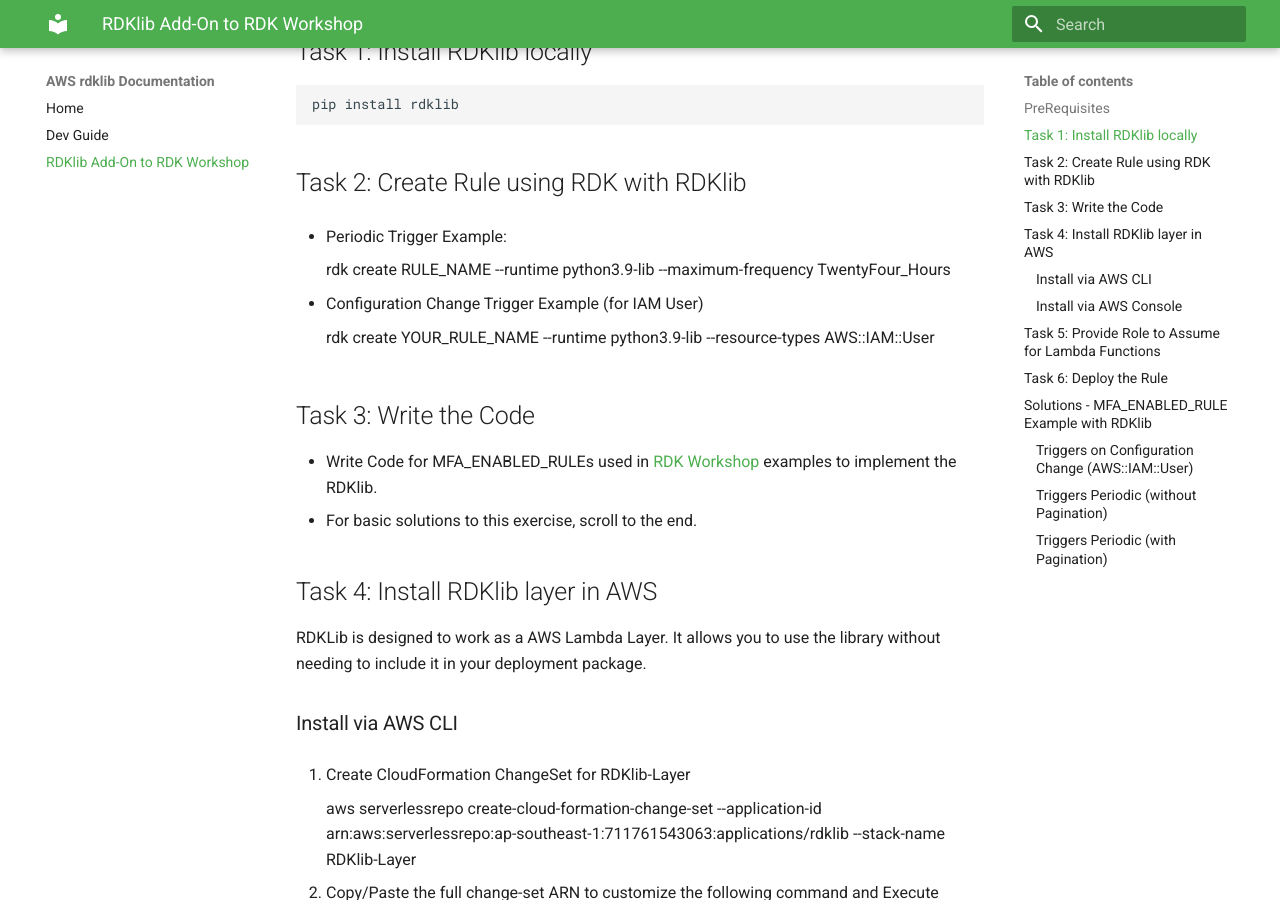
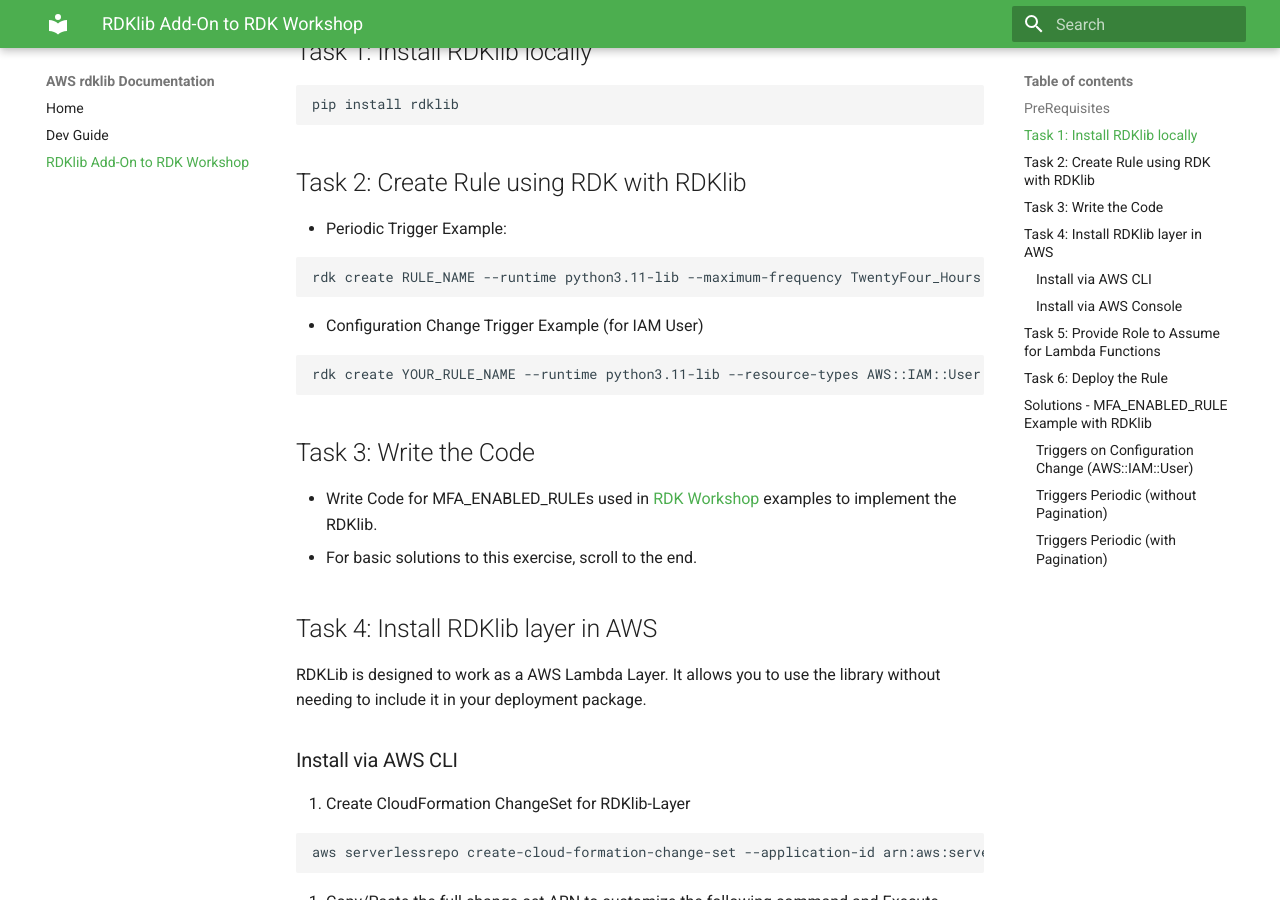
Before and after one commit to awslabs/aws-config-rdklib, an MkDocs documentation site: the page built from docs/rdklib_add_on_to_RDK_Workshop.md, in a window 1280 px wide and 900 px high, scrolled down 640 px. Built offline with MkDocs 1.6.1 and Material for MkDocs 9.7.7, drawn with Linux system fonts in a browser that asks for light colours.

Commit message:
continue shuffling docs around

````diff
--- a/docs/rdklib_add_on_to_RDK_Workshop.md
+++ b/docs/rdklib_add_on_to_RDK_Workshop.md
@@ -2,7 +2,7 @@
 
 The [RDK Workshop](https://github.com/awslabs/aws-config-rdk/blob/master/rdk-workshop/instructions.md) had the objective to show how a customer can create their own rules (Custom Config Rule) to detect violations on AWS resources and how they can remediate once the rule is violated.
 
-The **RDKlib Add-On** has the objective to take the same example, MFA_ENABLED_RULE created in the **RDK Workshop**, and provide guidance on how to accomplish the solution using the [RDKLib](https://github.com/awslabs/aws-config-rdklib) Python library to enable you to **run custom AWS Config Rules at scale**.  The library can be used to:
+The **RDKlib Add-On** has the objective to take the same example, MFA_ENABLED_RULE created in the **RDK Workshop**, and provide guidance on how to accomplish the solution using the [RDKLib](https://github.com/awslabs/aws-config-rdklib) Python library to enable you to **run custom AWS Config Rules at scale**. The library can be used to:
 
 - Help you to focus only on the compliance logic, while the library does the heavy lifting
 - Ease maintenance by moving the boilerplate code as a AWS Lambda Layer
@@ -15,17 +15,23 @@
 
 ## Task 1: Install RDKlib locally
 
-    pip install rdklib
+```bash
+pip install rdklib
+```
 
 ## Task 2: Create Rule using RDK with RDKlib
 
 - Periodic Trigger Example:
 
-      rdk create RULE_NAME --runtime python3.9-lib --maximum-frequency TwentyFour_Hours
+```bash
+rdk create RULE_NAME --runtime python3.11-lib --maximum-frequency TwentyFour_Hours
+```
 
 - Configuration Change Trigger Example (for IAM User)
 
-      rdk create YOUR_RULE_NAME --runtime python3.9-lib --resource-types AWS::IAM::User
+```bash
+rdk create YOUR_RULE_NAME --runtime python3.11-lib --resource-types AWS::IAM::User
+```
 
 ## Task 3: Write the Code
 
@@ -40,25 +46,31 @@
 
 1. Create CloudFormation ChangeSet for RDKlib-Layer
 
-       aws serverlessrepo create-cloud-formation-change-set --application-id arn:aws:serverlessrepo:ap-southeast-1:711761543063:applications/rdklib --stack-name RDKlib-Layer
+```bash
+aws serverlessrepo create-cloud-formation-change-set --application-id arn:aws:serverlessrepo:ap-southeast-1:711761543063:applications/rdklib --stack-name RDKlib-Layer
+```
 
 1. Copy/Paste the full change-set ARN to customize the following command and Execute ChangeSet
 
-       aws cloudformation execute-change-set --change-set-name NAME_OF_THE_CHANGE_SET
+```bash
+aws cloudformation execute-change-set --change-set-name NAME_OF_THE_CHANGE_SET
+```
 
 1. Describe CloudFormation Stack
 
-       aws cloudformation describe-stack-resources --stack-name serverlessrepo-RDKlib-Layer
+```bash
+aws cloudformation describe-stack-resources --stack-name serverlessrepo-RDKlib-Layer
+```
 
 1. Take Note of the **PhysicalResourceId** as that is the ARN for the **RDKlib Layer**
 
 ### Install via AWS Console
 
-1. Create Function from Serverless App Repository.  Click [here](https://console.aws.amazon.com/lambda/home#/create/application?tab=serverlessApps)
+1. Create Function from Serverless App Repository. Click [here](https://console.aws.amazon.com/lambda/home#/create/application?tab=serverlessApps)
 1. Search for **rdklib**
 1. Deploy
 1. Take Note of the **PhysicalResourceId** as that is the ARN for the **RDKlib Layer**
-    - CloudFormation -> Stacks -> **serverlessrepo-rdklib** -> Resources
+   - CloudFormation -> Stacks -> **serverlessrepo-rdklib** -> Resources
 
 ## Task 5: Provide Role to Assume for Lambda Functions
 
@@ -66,44 +78,83 @@
 - You need to provide the Role to Assume for the Lambda Function when its running the code logic you implemented for MFA_ENABLED_RULE.
 - This is done by updating the input parameter for **ExecutionRoleName**, and providing the Role Name.
 
-      rdk modify MFA_ENABLED_RULE -i '{"ExecutionRoleName":"ExampleRole"}'
+```bash
+rdk modify MFA_ENABLED_RULE -i '{"ExecutionRoleName":"ExampleRole"}'
+```
 
 - If using the same Lambda Role that was created by rdk, it will look like this:
 
-      rdk modify MFA_ENABLED_RULE -i '{"ExecutionRoleName":"rdk/MFAENABLEDRULEconfigchangesrdklib-rdkLambdaRole-R0W9ZV90V0HV"}'
+```bash
+rdk modify MFA_ENABLED_RULE -i '{"ExecutionRoleName":"rdk/MFAENABLEDRULEconfigchangesrdklib-rdkLambdaRole-R0W9ZV90V0HV"}'
+```
 
 ## Task 6: Deploy the Rule
 
-    rdk deploy YOUR_RULE_NAME --rdklib-layer-arn YOUR_RDKLIB_LAYER_ARN
+```bash
+rdk deploy YOUR_RULE_NAME --rdklib-layer-arn YOUR_RDKLIB_LAYER_ARN
+```
 
 ## Solutions - MFA_ENABLED_RULE Example with RDKlib
 
 ### Triggers on Configuration Change (AWS::IAM::User)
 
-    def evaluate_change(self, event, client_factory, configuration_item, valid_rule_parameters):
+```python
+def evaluate_change(self, event, client_factory, configuration_item, valid_rule_parameters):
 
-        username = configuration_item.get("resourceName")
+    username = configuration_item.get("resourceName")
 
-        iam_client = client_factory.build_client("iam")
+    iam_client = client_factory.build_client("iam")
 
+    response = iam_client.list_mfa_devices(UserName=username)
+
+    # IAM user has MFA enabled.
+    if response["MFADevices"]:
+        return [Evaluation(ComplianceType.COMPLIANT)]
+
+    # IAM user has MFA disabled.
+    return [Evaluation(ComplianceType.NON_COMPLIANT, annotation="MFA needs to be enabled for user")]
+```
+
+### Triggers Periodic (without Pagination)
+
+```python
+def evaluate_periodic(self, event, client_factory, valid_rule_parameters):
+    evaluations = []
+
+    iam_client = client_factory.build_client("iam")
+
+    response = iam_client.list_users()
+
+    for user in response["Users"]:
+        username = user["UserName"]
         response = iam_client.list_mfa_devices(UserName=username)
 
         # IAM user has MFA enabled.
         if response["MFADevices"]:
-            return [Evaluation(ComplianceType.COMPLIANT)]
+            evaluations.append(Evaluation(ComplianceType.COMPLIANT, username, "AWS::IAM::User"))
 
         # IAM user has MFA disabled.
-        return [Evaluation(ComplianceType.NON_COMPLIANT, annotation="MFA needs to be enabled for user")]
+        if not response["MFADevices"]:
+            annotation = "MFA needs to be enabled for user."
+            evaluations.append(
+                Evaluation(ComplianceType.NON_COMPLIANT, username, "AWS::IAM::User", annotation=annotation)
+            )
+    return evaluations
+```
 
-### Triggers Periodic (without Pagination)
+### Triggers Periodic (with Pagination)
 
-    def evaluate_periodic(self, event, client_factory, valid_rule_parameters):
-        evaluations = []
+```python
+def evaluate_periodic(self, event, client_factory, valid_rule_parameters):
 
-        iam_client = client_factory.build_client("iam")
+    evaluations = []
 
-        response = iam_client.list_users()
+    iam_client = client_factory.build_client("iam")
 
+    paginator = iam_client.get_paginator("list_users")
+    response_iterator = paginator.paginate()
+
+    for response in response_iterator:
         for user in response["Users"]:
             username = user["UserName"]
             response = iam_client.list_mfa_devices(UserName=username)
@@ -111,38 +162,11 @@
             # IAM user has MFA enabled.
             if response["MFADevices"]:
                 evaluations.append(Evaluation(ComplianceType.COMPLIANT, username, "AWS::IAM::User"))
-
             # IAM user has MFA disabled.
             if not response["MFADevices"]:
                 annotation = "MFA needs to be enabled for user."
                 evaluations.append(
                     Evaluation(ComplianceType.NON_COMPLIANT, username, "AWS::IAM::User", annotation=annotation)
                 )
-        return evaluations
-
-### Triggers Periodic (with Pagination)
-
-    def evaluate_periodic(self, event, client_factory, valid_rule_parameters):
-
-        evaluations = []
-
-        iam_client = client_factory.build_client("iam")
-
-        paginator = iam_client.get_paginator("list_users")
-        response_iterator = paginator.paginate()
-
-        for response in response_iterator:
-            for user in response["Users"]:
-                username = user["UserName"]
-                response = iam_client.list_mfa_devices(UserName=username)
-
-                # IAM user has MFA enabled.
-                if response["MFADevices"]:
-                    evaluations.append(Evaluation(ComplianceType.COMPLIANT, username, "AWS::IAM::User"))
-                # IAM user has MFA disabled.
-                if not response["MFADevices"]:
-                    annotation = "MFA needs to be enabled for user."
-                    evaluations.append(
-                        Evaluation(ComplianceType.NON_COMPLIANT, username, "AWS::IAM::User", annotation=annotation)
-                    )
-        return evaluations
+    return evaluations
+```
````
